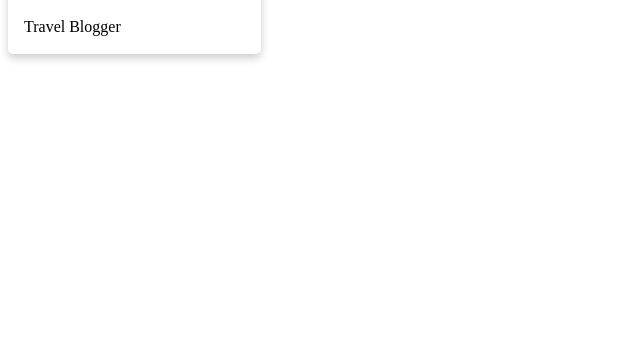
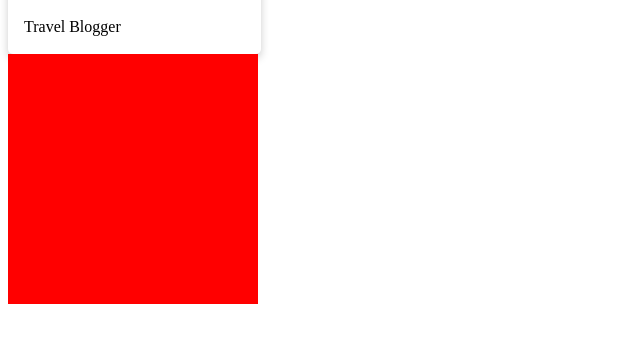
Before and after one commit to Rodobrodo2/CSS, a plain HTML site: page es-css-7/12ottobre/card.html in a window 1280 px wide. Shown: the part 349-703 px from the top of the page, without its empty margins (0-640 px from the left). Drawn offline with Linux system fonts and the light colour scheme.

Commit message:
Fluid design

```diff
--- a/es-css-7/12ottobre/card.css
+++ b/es-css-7/12ottobre/card.css
@@ -1,18 +1,18 @@
 .card {
-    box-shadow: 0 4px 8px 0 rgba(0,0,0,0.2);
+    box-shadow: 0 4px 8px 0 rgba(0, 0, 0, 0.2);
     transition: 0.3s;
     width: 20%;
     border-radius: 5px;
 }
 
 .card svg {
-position: relative;
-top: -370px;
-left: 265px;
+    position: relative;
+    top: -370px;
+    left: 265px;
 }
 
 .card:hover {
-    box-shadow: 0 8px 16px 0 rgba(0,0,0,0.2);
+    box-shadow: 0 8px 16px 0 rgba(0, 0, 0, 0.2);
 }
 
 img {
@@ -22,4 +22,15 @@ img {
 
 .container {
     padding: 2px 16px;
-  }
+}
+
+.container-2 {
+    width: 500px;
+    height: 500px;
+}
+
+#quadrato {
+    width: 50%;
+    height: 50%;
+    background: red;
+}
--- a/es-css-7/12ottobre/card.html
+++ b/es-css-7/12ottobre/card.html
@@ -14,12 +14,17 @@
         <img src="https://myhero.com/images/guest/g243/hero88060/g243_u118192_frodo1.jpg" alt="Frodo">
         <!--non l ho messa tutta a destra perche non si vedeva-->
         <svg xmlns="http://www.w3.org/2000/svg" viewBox="0 0 384 512" width="40" height="40">
-            <path d="M376.6 84.5c11.3-13.6 9.5-33.8-4.1-45.1s-33.8-9.5-45.1 4.1L192 206 56.6 43.5C45.3 29.9 25.1 28.1 11.5 39.4S-3.9 70.9 7.4 84.5L150.3 256 7.4 427.5c-11.3 13.6-9.5 33.8 4.1 45.1s33.8 9.5 45.1-4.1L192 306 327.4 468.5c11.3 13.6 31.5 15.4 45.1 4.1s15.4-31.5 4.1-45.1L233.7 256 376.6 84.5z"/></svg>
+            <path
+                d="M376.6 84.5c11.3-13.6 9.5-33.8-4.1-45.1s-33.8-9.5-45.1 4.1L192 206 56.6 43.5C45.3 29.9 25.1 28.1 11.5 39.4S-3.9 70.9 7.4 84.5L150.3 256 7.4 427.5c-11.3 13.6-9.5 33.8 4.1 45.1s33.8 9.5 45.1-4.1L192 306 327.4 468.5c11.3 13.6 31.5 15.4 45.1 4.1s15.4-31.5 4.1-45.1L233.7 256 376.6 84.5z" />
+        </svg>
         <div class="container">
             <h4><b>Frodo Baggins</b></h4>
             <p>Travel Blogger</p>
         </div>
     </div>
+    <div class="container-2">
+        <div id="quadrato"></div>
+    </div>
 </body>
 
 </html>
```
